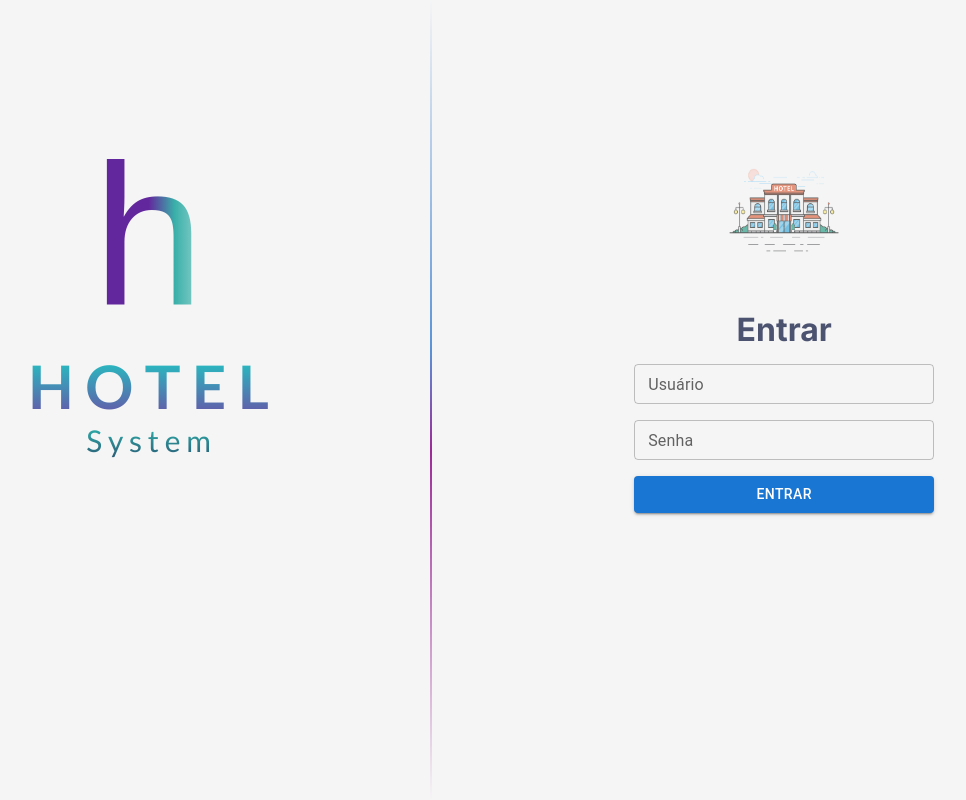
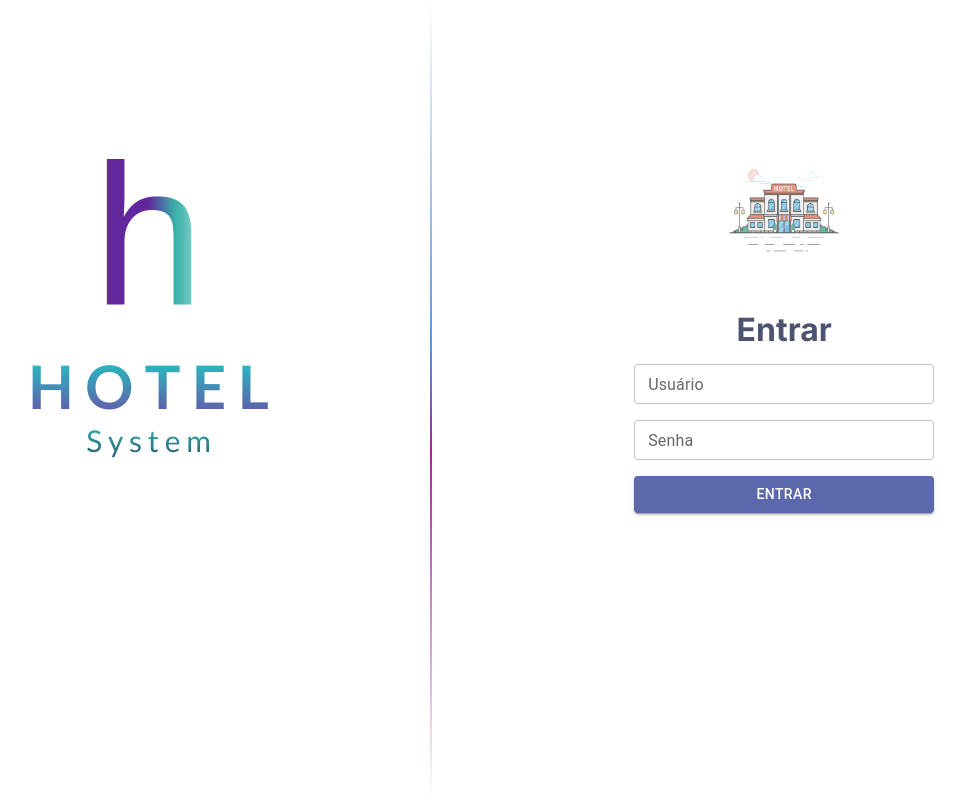
Before and after one commit to MauricioVNardelli/hotelsystem-front, a Next.js app: page /login in a window 1280 px wide. Shown: the whole page, without its empty margins (133-1099 px from the left). Built offline with nearby package versions, Linux system fonts and the light colour scheme; no server answers; a web font is replaced by a local one.

Commit message:
Correcao na cor do botao entrar

```diff
--- a/app/ui/components/MyButton.tsx
+++ b/app/ui/components/MyButton.tsx
@@ -25,6 +25,7 @@ export function MyButton({ type, children, loading }: ButtonProps) {
 								variant="contained"
 								type={type}
 								fullWidth
+								sx={{backgroundColor: 'var(--purple-200)'}}
 							>
 								{children}
 							</Button>
--- a/app/ui/components/Sidebar.tsx
+++ b/app/ui/components/Sidebar.tsx
@@ -26,7 +26,7 @@ import KeyboardArrowDownIcon from '@mui/icons-material/KeyboardArrowDown';
 import { CssVarsProvider } from '@mui/joy/styles';
 
 import ColorSchemeToggle from './ColorSchemeToggle';
-import { closeSidebar } from '../../utils';
+import { closeSidebar } from '../../lib/utils';
 import { signOut } from '@/auth';
 
 function Toggler({
--- a/app/ui/global.scss
+++ b/app/ui/global.scss
@@ -9,8 +9,11 @@
 	--white: #FFF;
 	--black: #000;
 
-	--purple: #800080;
-	--gray-200: #F5F5F5;
+	--purple-500: #62279D;
+	--purple-200: #5C68AC;
+	--green: #53A29E;
+	--blue: #32ABBD;
+	--gray-200: #4C5370;
 }
 
 button {
@@ -18,5 +21,5 @@ button {
 }
 
 body {
-	background: var(--gray-200);
+	background: var(--white);
 }
```
Also changed, not shown: app/lib/utils.ts (renamed from app/utils.ts).
